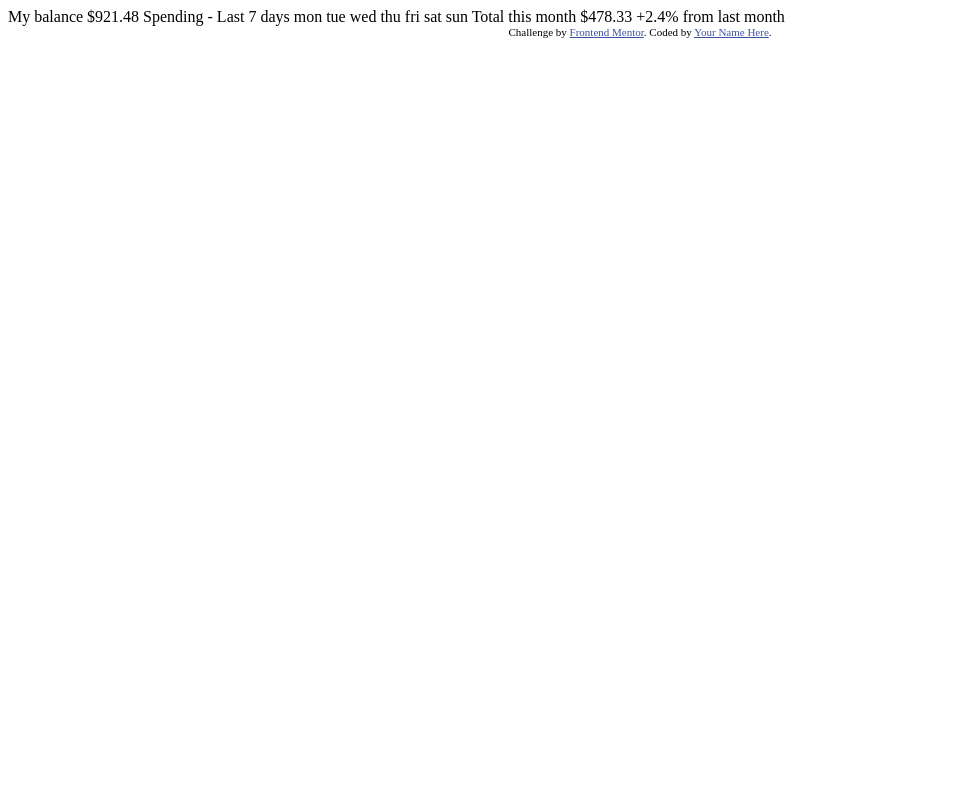
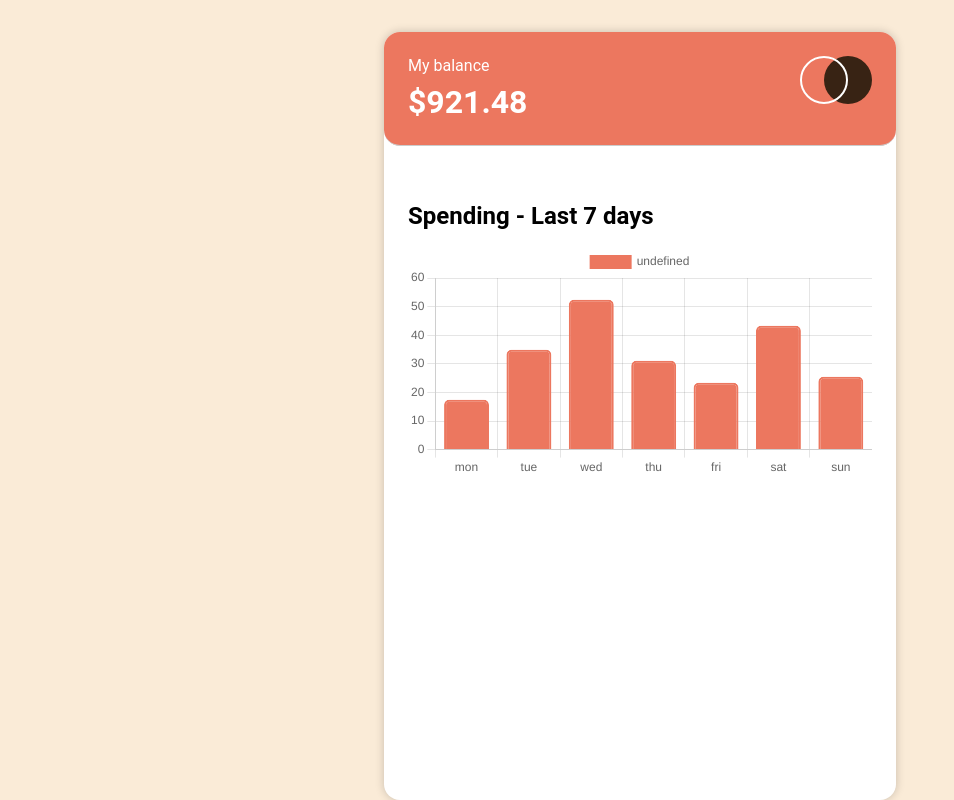
Before and after one commit to mesganaG/expense-chart-component, a plain HTML site: page index.html in a window 1280 px wide. Shown: the whole page, without its empty margins (0-954 px from the left). Drawn offline with nearby package versions, Linux system fonts and the light colour scheme.

Commit message:
First commit

```diff
--- a/index.html
+++ b/index.html
@@ -5,18 +5,51 @@
   <meta name="viewport" content="width=device-width, initial-scale=1.0"> <!-- displays site properly based on user's device -->
 
   <link rel="icon" type="image/png" sizes="32x32" href="./images/favicon-32x32.png">
-
+  <link rel="stylesheet" href="style.css">
   <title>Frontend Mentor | Expenses chart component</title>
-
-  <!-- Feel free to remove these styles or customise in your own stylesheet 👍 -->
-  <style>
-    .attribution { font-size: 11px; text-align: center; }
-    .attribution a { color: hsl(228, 45%, 44%); }
-  </style>
+  <script src="https://cdn.jsdelivr.net/npm/chart.js"></script>
 </head>
 <body>
 
-  My balance
+
+      <main>
+          <div class="main-container">
+              <div class="balance">
+                <div class="balance-amount">
+                  <p>My balance</p>
+                  <h1>$921.48</h1>
+                </div>
+                <div class="img-container"><img src="./images/logo.svg" alt="logo"></div>
+              </div>
+
+              <div class="chart-section">
+                <h2>Spending - Last 7 days</h2>
+
+                <div class="chart">
+                  <canvas id="myChart" ></canvas>
+                </div>
+
+
+
+              </div>
+
+              <div class="total-balance">
+
+
+              </div>
+
+
+
+
+
+
+
+          </div>
+
+      </main>
+
+
+  <!-- My balance
   $921.48
 
   Spending - Last 7 days
@@ -33,11 +66,14 @@
   $478.33
 
   +2.4%
-  from last month
+  from last month -->
 
-  <div class="attribution">
+  <!-- <div class="attribution">
     Challenge by <a href="https://www.frontendmentor.io?ref=challenge" target="_blank">Frontend Mentor</a>.
     Coded by <a href="#">Your Name Here</a>.
-  </div>
+  </div> -->
+
+  <script src="index.js"></script>
+
 </body>
 </html>
--- /dev/null
+++ b/index.js
@@ -0,0 +1,61 @@
+// Description: This file is used to create a chart using chart.js library
+
+fetch("./data.json")
+.then(response => response.json()).then(data => {
+    const days = data.map(day => day.day);
+    const amount = data.map(day => day.amount);
+    const ctx = document.getElementById('myChart');
+
+    new Chart(ctx, {
+
+        type: 'bar',
+        data: {
+            labels: days,
+            datasets: [{
+                data: amount,
+                backgroundColor: 'hsl(10, 79%, 65%)',
+                borderColor: 'hsl(10, 79%, 65%)',
+                borderRadius: 5,
+                borderWidth: 2,
+            }]
+        },
+        option: {
+            scales: {
+                x: {
+                    grid: {
+                        beginAtZero: true,
+                        display: false, // Hide x-axis gridlines
+                        tickColor: 'blue'
+                    }
+                },
+                y: {
+                    grid: {
+                        display: false, // Hide y-axis gridlines
+                        tickColor: 'green'
+                    }
+                }
+            },
+            legend: {
+                display: true,
+                position: 'right',
+                labels: {
+                    fontColor: '#000'
+                }
+            },
+            layout: {
+                padding: {
+                    left: 50,
+                    right: 0,
+                    bottom: 0,
+                    top: 0
+                }
+            }
+
+        }
+
+    });
+
+});
+
+//chartMain.defaults.scale.gridLines.drawOnChartArea = false;
+//const ctx = document.getElementById('myChart');
--- /dev/null
+++ b/style.css
@@ -0,0 +1,60 @@
+*{
+    padding:0;
+    margin:0;
+    box-sizing: border-box;
+}
+
+body{
+    font-family: 'Roboto', sans-serif;
+    height: 100vh;
+}
+
+main {
+    max-width: 1440px;
+    min-height: 100%;
+    display: flex;
+    margin: 0 auto;
+    padding-top: 2rem;
+    background-color: antiquewhite;
+}
+
+.main-container {
+    display: flex;
+    flex-direction: column;
+    gap: 2rem;
+    width: 40%;
+    background-color: #fff;
+    border-radius: 1rem;
+    box-shadow: 0 0 10px rgba(0,0,0,0.2);
+    display: flex;
+    flex-direction: column;
+    margin: 0 auto;
+}
+
+.balance {
+    width: 100%;
+    display: flex;
+    flex-direction: row;
+    background-color: hsl(10, 79%, 65%);
+    justify-content: space-between;
+    padding: 1.5rem;
+    border-bottom: 1px solid #ccc;
+    border-radius: 1rem;
+    color: white;
+}
+
+.balance-amount {
+    display: flex;
+    flex-direction: column;
+    gap: .5rem;
+}
+
+.chart-section {
+    width: 100%;
+    display: flex;
+    flex-direction: column;
+    gap: 1rem;
+    padding: 1.5rem;
+    border-top-right-radius: 1rem;
+    border-top-left-radius: 1rem;
+}
```
Also changed, not shown: favicon-32x32.png (deleted).
